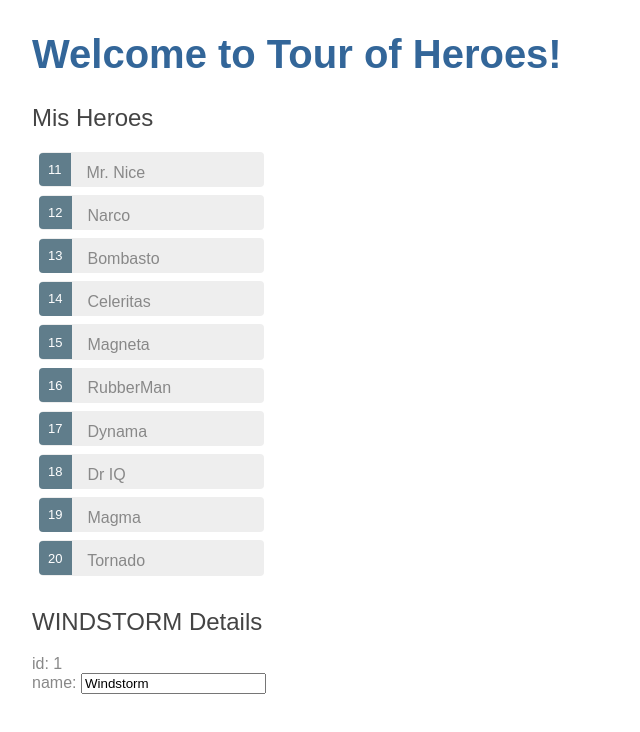
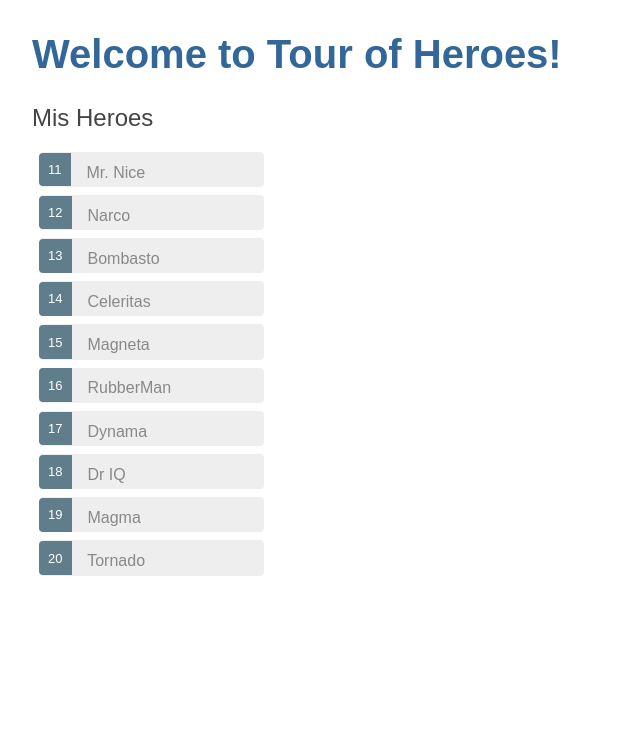
Before and after one commit to matiasnoriega/angular-tutorial, an Angular app: page / in a window 1280 px wide. Shown: the top 732 px of the page, without its empty margins (0-640 px from the left). Built offline with nearby package versions, Linux system fonts and the light colour scheme.

Commit message:
onSelect y *ngIf

```diff
--- a/src/app/heroes/heroes.component.html
+++ b/src/app/heroes/heroes.component.html
@@ -1,15 +1,17 @@
 <h2>Mis Heroes</h2>
 <ul class="heroes">
-  <li *ngFor="let hero of heroes">
+  <li *ngFor="let hero of heroes" (click)="onSelect(hero)">
       <span class="badge">{{hero.id}}</span> {{hero.name}}
   </li>
 </ul>
-<h2>{{hero.name | uppercase}} Details</h2>
-<div>
-  <span>id: </span>{{hero.id}}
+<div *ngIf="selectedHero">
+  <h2>{{selectedHero.name | uppercase}} Details</h2>
+  <div>
+    <span>id: </span>{{selectedHero.id}}
+  </div>
+  <div>
+    <label>name:
+      <input [(ngModel)]="selectedHero.name" placeholder="name" />
+    </label>
+  </div>
 </div>
-<div>
-  <label>name:
-    <input [(ngModel)]="hero.name" placeholder="name" />
-  </label>
-</div>
--- a/src/app/heroes/heroes.component.ts
+++ b/src/app/heroes/heroes.component.ts
@@ -12,11 +12,11 @@
 
     heroes = HEROES;
 
-    hero: Hero ={
-        id: 1,
-        name: 'Windstorm'
-    };
+    selectedHero: Hero;
 
+    onSelect(hero: Hero): void{
+        this.selectedHero = hero;
+    }
     constructor() { }
 
     ngOnInit() {
```
